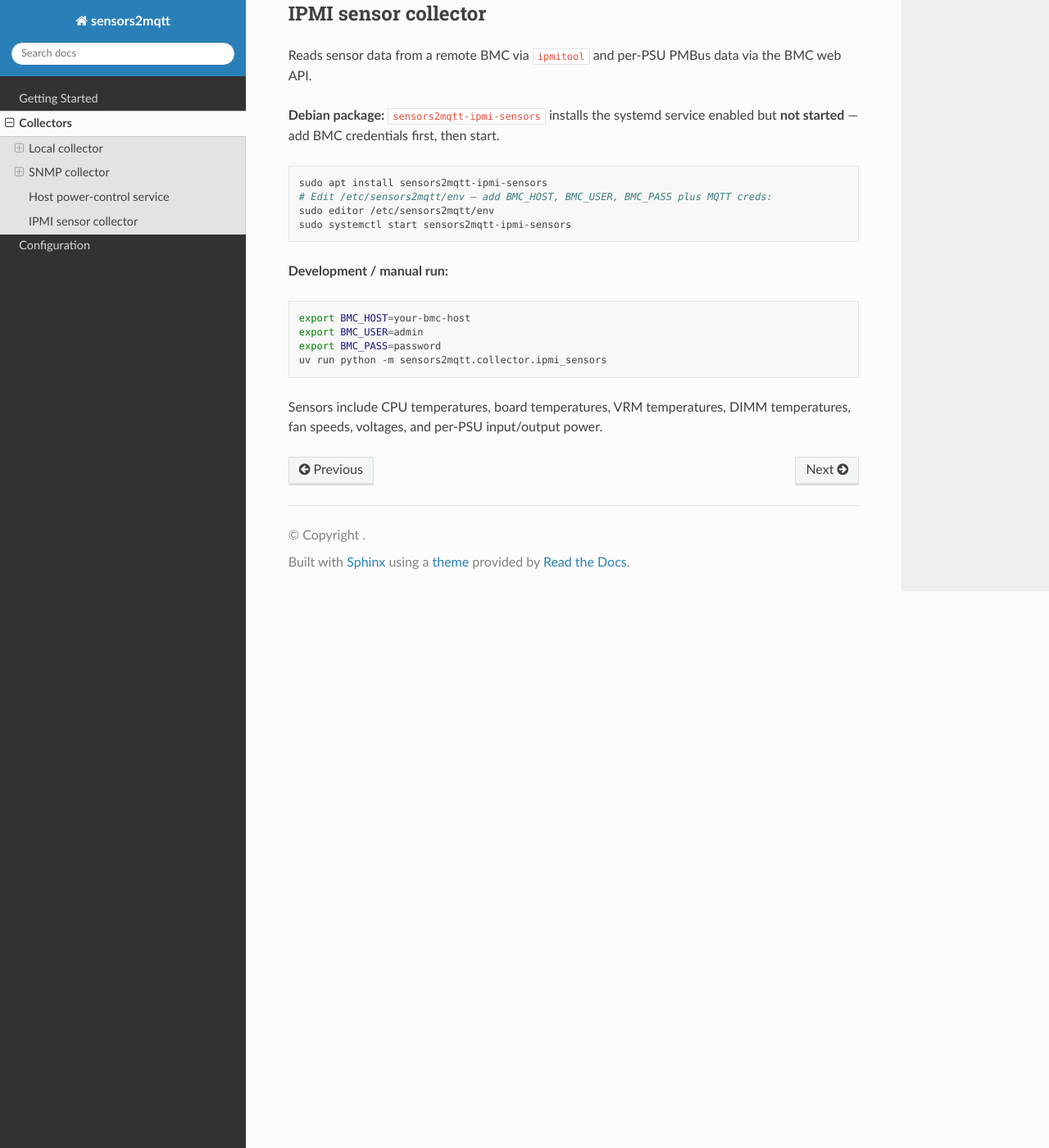
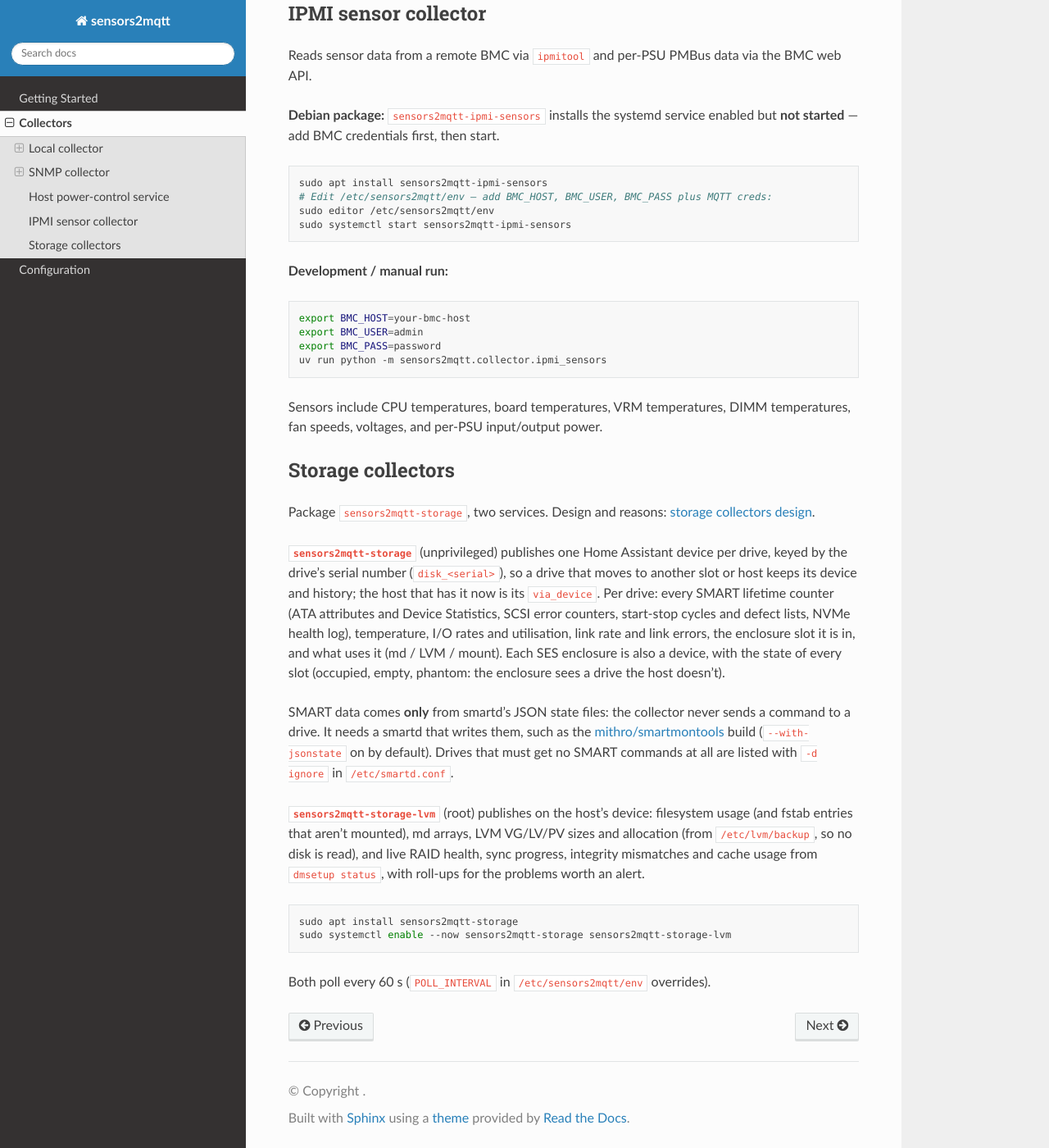
Before and after one commit to mithro/sensors2mqtt, a Sphinx documentation site: the page built from docs/collectors.md, in a window 1280 px wide and 1400 px high, scrolled down 2590 px. Shown: the whole window at 82% size. Built offline with Sphinx 7.4.7 and the Read the Docs theme 3.1.0, drawn with Linux system fonts in a browser that asks for light colours.

Commit message:
Package and document the storage collectors
- sensors2mqtt-storage: the storage (DynamicUser) and storage-lvm (root)
  services, --no-start with try-restart on upgrade like the other daemons
  that need /etc/sensors2mqtt/env; POLL_INTERVAL 60 s;
- the design spec (supersedes the open decisions in the #35/#36 plans);
- README, CLAUDE.md and docs/collectors.md.

Co-Authored-By: Claude Opus 5.5 (1M context) <noreply@anthropic.com>

````diff
--- a/docs/collectors.md
+++ b/docs/collectors.md
@@ -136,3 +136,37 @@ uv run python -m sensors2mqtt.collector.ipmi_sensors
 
 Sensors include CPU temperatures, board temperatures, VRM temperatures,
 DIMM temperatures, fan speeds, voltages, and per-PSU input/output power.
+
+## Storage collectors
+
+Package `sensors2mqtt-storage`, two services. Design and reasons:
+[storage collectors design](superpowers/specs/2026-09-30-storage-collectors-design.md).
+
+**`sensors2mqtt-storage`** (unprivileged) publishes one Home Assistant device
+per drive, keyed by the drive's serial number (`disk_<serial>`), so a drive
+that moves to another slot or host keeps its device and history; the host that
+has it now is its `via_device`. Per drive: every SMART lifetime counter (ATA
+attributes and Device Statistics, SCSI error counters, start-stop cycles and
+defect lists, NVMe health log), temperature, I/O rates and utilisation, link
+rate and link errors, the enclosure slot it is in, and what uses it (md / LVM /
+mount). Each SES enclosure is also a device, with the state of every slot
+(occupied, empty, phantom: the enclosure sees a drive the host doesn't).
+
+SMART data comes **only** from smartd's JSON state files: the collector never
+sends a command to a drive. It needs a smartd that writes them, such as the
+[mithro/smartmontools](https://github.com/mithro/smartmontools) build
+(`--with-jsonstate` on by default). Drives that must get no SMART commands at
+all are listed with `-d ignore` in `/etc/smartd.conf`.
+
+**`sensors2mqtt-storage-lvm`** (root) publishes on the host's device:
+filesystem usage (and fstab entries that aren't mounted), md arrays, LVM VG/LV/PV
+sizes and allocation (from `/etc/lvm/backup`, so no disk is read), and live
+RAID health, sync progress, integrity mismatches and cache usage from
+`dmsetup status`, with roll-ups for the problems worth an alert.
+
+```sh
+sudo apt install sensors2mqtt-storage
+sudo systemctl enable --now sensors2mqtt-storage sensors2mqtt-storage-lvm
+```
+
+Both poll every 60 s (`POLL_INTERVAL` in `/etc/sensors2mqtt/env` overrides).
````
Also changed, not shown: CLAUDE.md (+18 -1 lines), README.md (+2 -0 lines), docs/superpowers/specs/2026-09-30-storage-collectors-design.md (added, +87 -0 lines), 7 other files.
